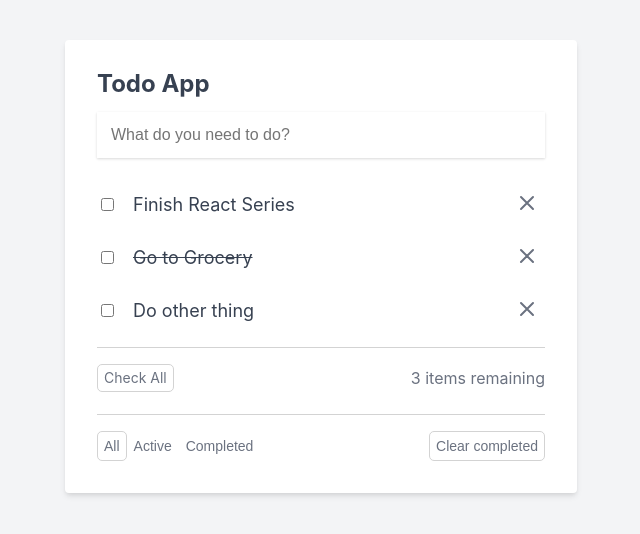
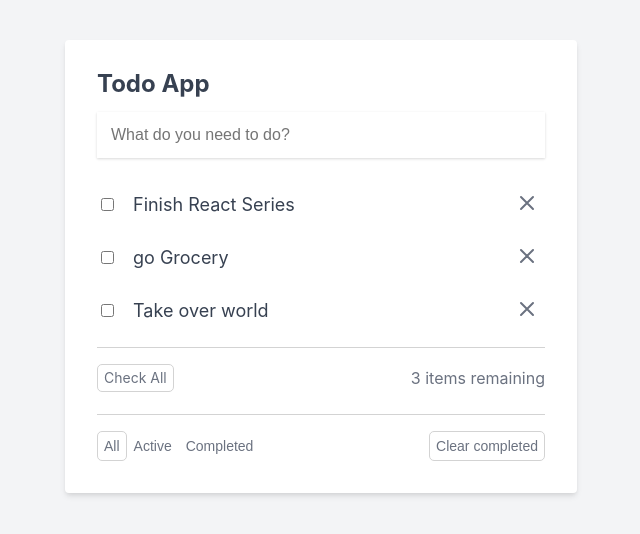
Before and after one commit to ismaildasci/lc-react, a React (Create React App) app: page / in a window 1280 px wide. Shown: the top 534 px of the page, without its empty margins (319-959 px from the left). Built offline with nearby package versions, Linux system fonts and the light colour scheme.

Commit message:
make Use of State

```diff
--- a/src/components/App.jsx
+++ b/src/components/App.jsx
@@ -1,113 +1,25 @@
+import { useState } from 'react';
 import '../reset.css';
 import '../App.css';
 
 function App() {
-  return (
-    <div className="todo-app-container">
-      <div className="todo-app">
-        <h2>Todo App</h2>
-        <form action="#">
-          <input
-            type="text"
-            className="todo-input"
-            placeholder="What do you need to do?"
-          />
-        </form>
-
-        <ul className="todo-list">
-          <li className="todo-item-container">
-            <div className="todo-item">
-              <input type="checkbox" />
-              <span className="todo-item-label">Finish React Series</span>
-              {/* <input type="text" className="todo-item-input" value="Finish React Series" /> */}
-            </div>
-            <button className="x-button">
-              <svg
-                className="x-button-icon"
-                fill="none"
-                viewBox="0 0 24 24"
-                stroke="currentColor"
-              >
-                <path
-                  strokeLinecap="round"
-                  strokeLinejoin="round"
-                  strokeWidth={2}
-                  d="M6 18L18 6M6 6l12 12"
-                />
-              </svg>
-            </button>
-          </li>
-          <li className="todo-item-container">
-            <div className="todo-item">
-              <input type="checkbox" />
-              <span className="todo-item-label line-through">
-                Go to Grocery
-              </span>
-              {/* <input type="text" className="todo-item-input" value="Go to Grocery" /> */}
-            </div>
-            <button className="x-button">
-              <svg
-                className="x-button-icon"
-                fill="none"
-                viewBox="0 0 24 24"
-                stroke="currentColor"
-              >
-                <path
-                  strokeLinecap="round"
-                  strokeLinejoin="round"
-                  strokeWidth={2}
-                  d="M6 18L18 6M6 6l12 12"
-                />
-              </svg>
-            </button>
-          </li>
-          <li className="todo-item-container">
-            <div className="todo-item">
-              <input type="checkbox" />
-              <span className="todo-item-label">Do other thing</span>
-              {/* <input type="text" className="todo-item-input" value="Do other thing /> */}
-            </div>
-            <button className="x-button">
-              <svg
-                className="x-button-icon"
-                fill="none"
-                viewBox="0 0 24 24"
-                stroke="currentColor"
-              >
-                <path
-                  strokeLinecap="round"
-                  strokeLinejoin="round"
-                  strokeWidth={2}
-                  d="M6 18L18 6M6 6l12 12"
-                />
-              </svg>
-            </button>
-          </li>
-        </ul>
-
-        <div className="check-all-container">
-          <div>
-            <div className="button">Check All</div>
-          </div>
-
-          <span>3 items remaining</span>
-        </div>
-
-        <div className="other-buttons-container">
-          <div>
-            <button className="button filter-button filter-button-active">
-              All
-            </button>
-            <button className="button filter-button">Active</button>
-            <button className="button filter-button">Completed</button>
-          </div>
-          <div>
-            <button className="button">Clear completed</button>
-          </div>
-        </div>
-      </div>
-    </div>
-  );
+  const [todos, setTodos] = useState([
+    {
+      id: 1,
+      title: 'Finish React Series',
+      isComplete: false,
+    },
+    {
+      id: 2,
+      title: 'go Grocery',
+      isComplete: true,
+    },
+    {
+      id: 1,
+      title: 'Take over world',
+      isComplete: false,
+    },
+  ]);
 }
 
 export default App;
--- /dev/null
+++ b/src/components/AppClass.jsx
@@ -0,0 +1,90 @@
+import React, { Component } from 'react';
+
+export default class AppClass extends Component {
+  constructor(props) {
+    super(props);
+    this.state = {
+      todos: [
+        {
+          id: 1,
+          title: 'Finish React Series',
+          isComplete: false,
+        },
+        {
+          id: 2,
+          title: 'go Grocery',
+          isComplete: true,
+        },
+        {
+          id: 1,
+          title: 'Take over world',
+          isComplete: false,
+        },
+      ],
+    };
+  }
+  render() {
+    return (
+      <div className="todo-app-container">
+        <div className="todo-app">
+          <h2>Todo App</h2>
+          <form action="#">
+            <input
+              type="text"
+              className="todo-input"
+              placeholder="What do you need to do?"
+            />
+          </form>
+
+          <ul className="todo-list">
+            {this.state.todos.map((todo, index) => (
+              <li className="todo-item-container">
+                <div className="todo-item">
+                  <input type="checkbox" />
+                  <span className="todo-item-label">{todo.title}</span>
+                  {/* <input type="text" className="todo-item-input" value="Finish React Series" /> */}
+                </div>
+                <button className="x-button">
+                  <svg
+                    className="x-button-icon"
+                    fill="none"
+                    viewBox="0 0 24 24"
+                    stroke="currentColor"
+                  >
+                    <path
+                      strokeLinecap="round"
+                      strokeLinejoin="round"
+                      strokeWidth={2}
+                      d="M6 18L18 6M6 6l12 12"
+                    />
+                  </svg>
+                </button>
+              </li>
+            ))}
+          </ul>
+
+          <div className="check-all-container">
+            <div>
+              <div className="button">Check All</div>
+            </div>
+
+            <span>3 items remaining</span>
+          </div>
+
+          <div className="other-buttons-container">
+            <div>
+              <button className="button filter-button filter-button-active">
+                All
+              </button>
+              <button className="button filter-button">Active</button>
+              <button className="button filter-button">Completed</button>
+            </div>
+            <div>
+              <button className="button">Clear completed</button>
+            </div>
+          </div>
+        </div>
+      </div>
+    );
+  }
+}
--- a/src/index.js
+++ b/src/index.js
@@ -3,11 +3,13 @@
 import './index.css';
 import App from './components/App';
 import reportWebVitals from './reportWebVitals';
+import AppClass from './components/AppClass';
 
 const root = ReactDOM.createRoot(document.getElementById('root'));
 root.render(
   <React.StrictMode>
-    <App />
+    {/* <App /> */}
+    <AppClass />
   </React.StrictMode>
 );
 
```
